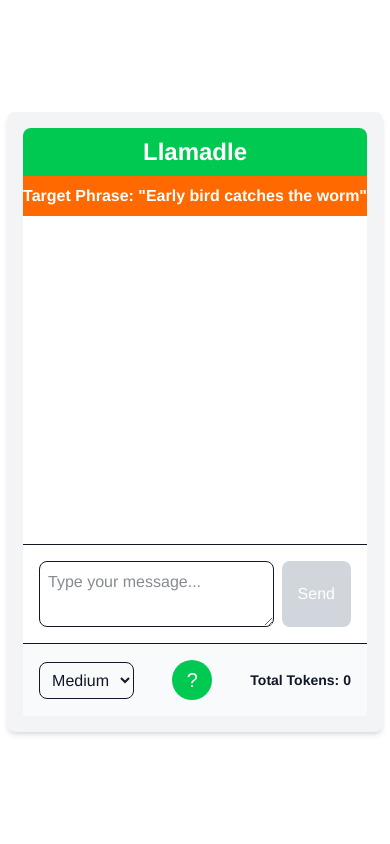
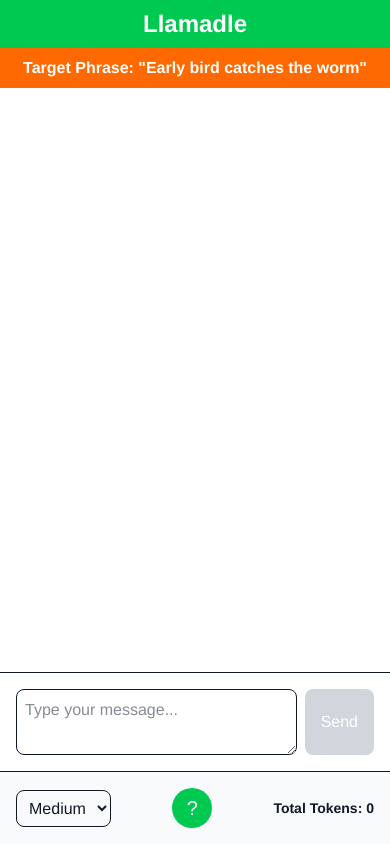
Before and after one commit to JustinKozlowski/Llamadle, a Vue app: page / in a window 390 px wide. Built offline with nearby package versions, Linux system fonts and the light colour scheme.

Commit message:
working mobile

```diff
--- a/src/components/HelloWorld.vue
+++ b/src/components/HelloWorld.vue
@@ -1,13 +1,13 @@
 <template>
-  <div class="chat-app bg-gray-100 dark:bg-gray-900 max-w-lg mx-auto p-4 rounded-lg shadow-md">
-    <h1 class="chat-title text-2xl font-bold text-center text-white bg-green-500 py-2 rounded-t-lg">
+  <div class="chat-app flex flex-col bg-gray-100 dark:bg-gray-900 w-full h-screen sm:max-w-lg sm:mx-auto sm:p-4 sm:rounded-lg shadow-md">
+    <h1 class="chat-title text-2xl font-bold text-center text-white bg-green-500 py-2 sm:rounded-t-lg">
       Llamadle
     </h1>
     <div class="target-phrase-banner bg-orange-500 text-white text-center py-2 font-semibold">
-      Target Phrase: "{{ phrase.phrase }}"
+      <p class="px-2">Target Phrase: "{{ phrase.phrase }}"</p>
     </div>
-    <div class="chat-window flex flex-col h-[500px] bg-white dark:bg-gray-800 self-end">
-      <div class="chat-messages flex flex-col flex-1 p-4 overflow-y-auto space-y-4">
+    <div class="chat-window flex-grow flex flex-col min-h-0 justify-end w-full sm:h-[500px] bg-white dark:bg-gray-800 self-end sm:rounded-b-lg">
+      <div class="chat-messages flex-1 min-h-0 overflow-y-auto flex flex-col p-4 space-y-4">
         <div
           v-for="(message, index) in messages"
           :key="index"
@@ -55,7 +55,7 @@
         </button>
       </div>
 
-      <div class="footer-section flex justify-between items-center p-4 border-t bg-gray-50 dark:bg-gray-800 dark:border-gray-700">
+      <div class="footer-section flex justify-between items-center p-4 border-t bg-gray-50 dark:bg-gray-800 dark:border-gray-700 sm:rounded-b-lg">
         <div class="difficulty-dropdown">
           <select
             id="difficulty"
```
